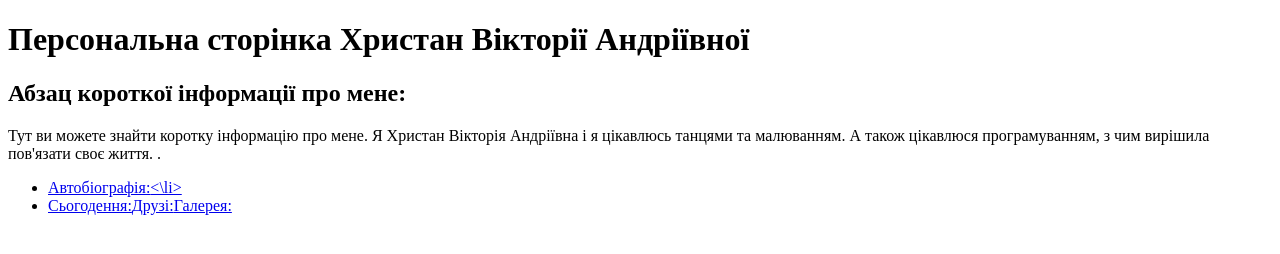
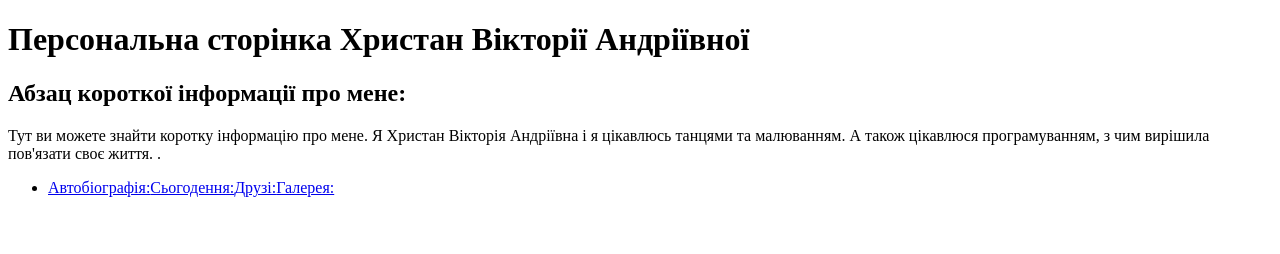
Before and after one commit to Khrystanvika/my1repo, a plain HTML site: page index.html in a window 1280 px wide. Drawn offline with Linux system fonts and the light colour scheme.

Commit message:
Update index.html

```diff
--- a/index.html
+++ b/index.html
@@ -11,7 +11,6 @@
     <ul>
         <li><a
 href="biography.html">Автобіографія:</
-a><\li>
        <li><a
 href="nowadays.html">Сьогодення:</
        <li><a
```
